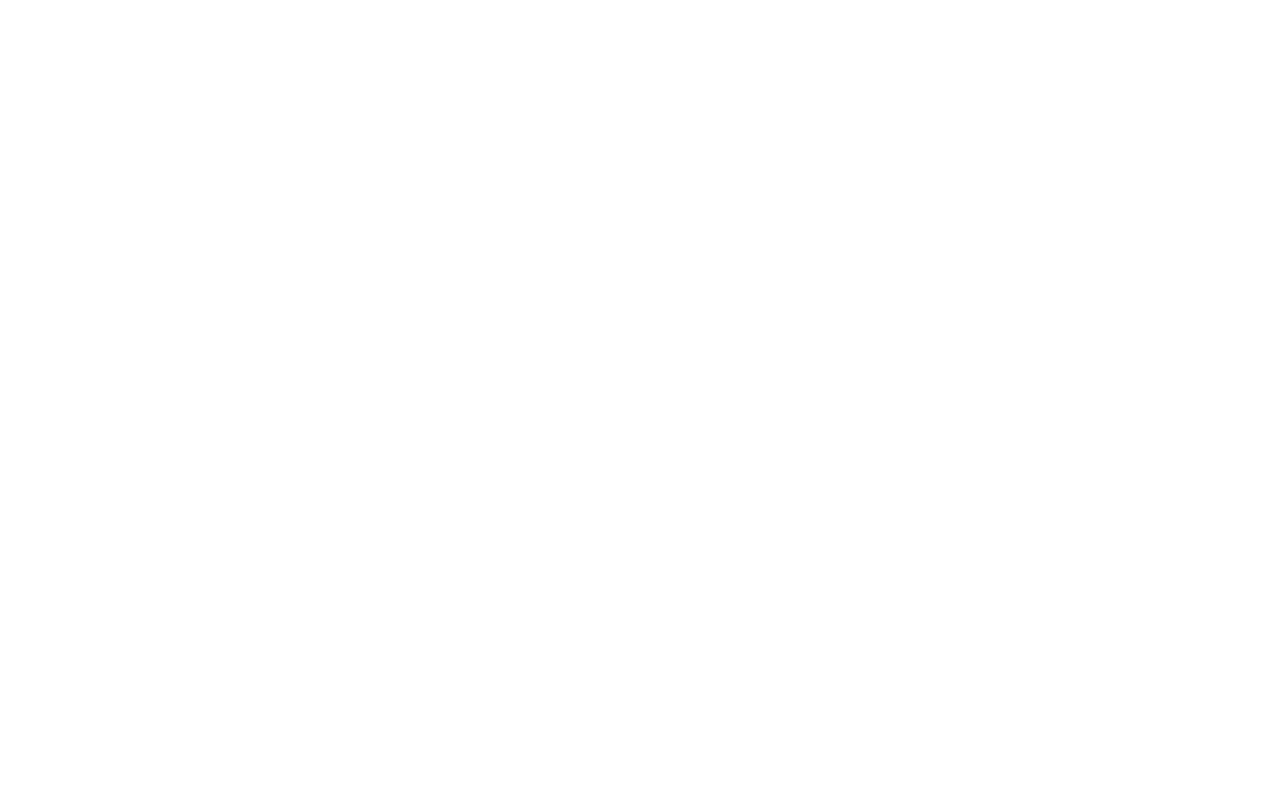
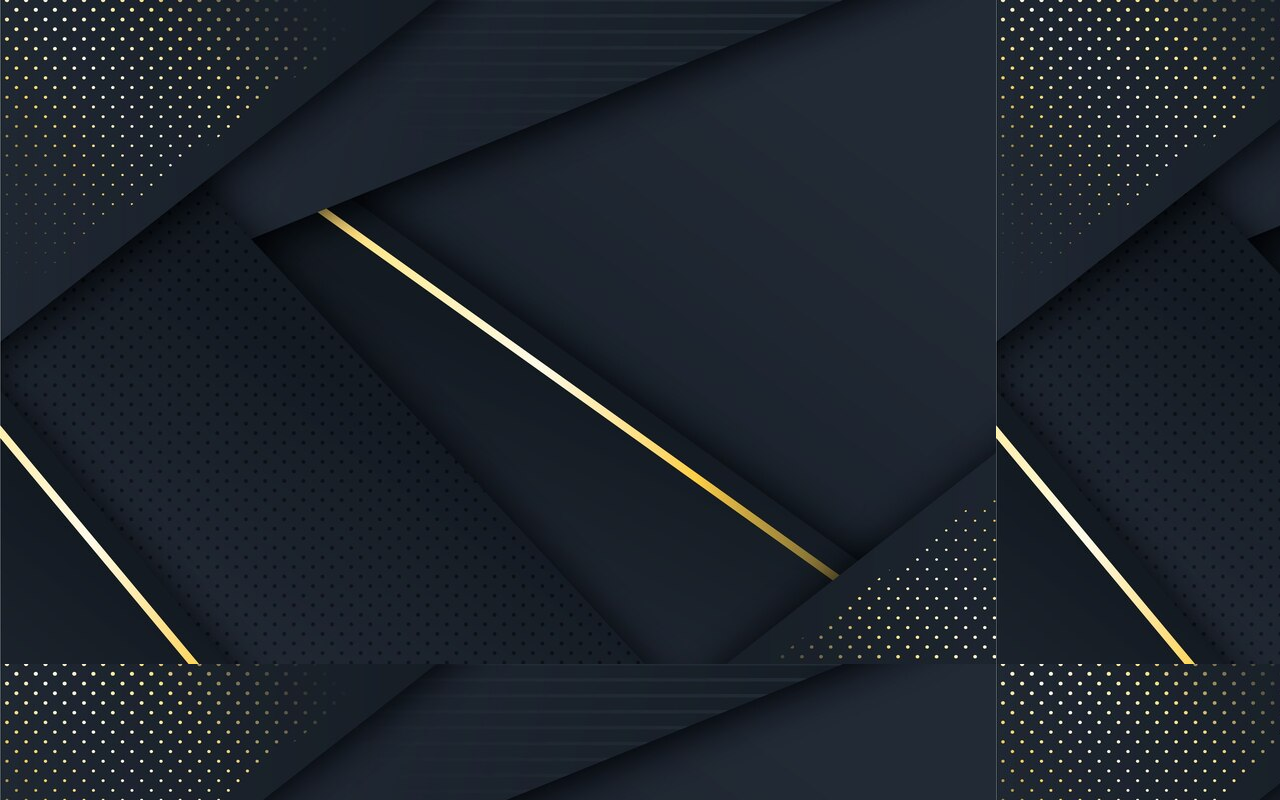
Before and after one commit to Justina177/expense-tracker-frontend, a React (Create React App) app: page / in a window 1280 px wide. Built offline with nearby package versions, Linux system fonts and the light colour scheme.

Commit message:
Added global style and baground image

```diff
--- a/public/index.html
+++ b/public/index.html
@@ -15,15 +15,9 @@
       user's mobile device or desktop. See https://developers.google.com/web/fundamentals/web-app-manifest/
     -->
     <link rel="manifest" href="%PUBLIC_URL%/manifest.json" />
-    <!--
-      Notice the use of %PUBLIC_URL% in the tags above.
-      It will be replaced with the URL of the `public` folder during the build.
-      Only files inside the `public` folder can be referenced from the HTML.
-
-      Unlike "/favicon.ico" or "favicon.ico", "%PUBLIC_URL%/favicon.ico" will
-      work correctly both with client-side routing and a non-root public URL.
-      Learn how to configure a non-root public URL by running `npm run build`.
-    -->
+    <link rel="preconnect" href="https://fonts.googleapis.com">
+<link rel="preconnect" href="https://fonts.gstatic.com" crossorigin>
+<link href="https://fonts.googleapis.com/css2?family=Nunito:wght@400;500;600;700;800&display=swap" rel="stylesheet">
     <title>React App</title>
   </head>
   <body>
--- a/src/App.js
+++ b/src/App.js
@@ -1,10 +1,20 @@
+import styled from "styled-components";
+import bg from './img/bg.jpeg'
 
 function App() {
   return (
-    <div className="App">
+    <AppStyled bg={bg} className="App">
 
-    </div>
+    </AppStyled>
   );
 }
 
+const AppStyled = styled.div`
+height: 100vh;
+background-image: url(${props => props.bg});
+position: relative;
+`
+
+
+
 export default App;
--- a/src/index.js
+++ b/src/index.js
@@ -1,10 +1,12 @@
 import React from 'react';
 import ReactDOM from 'react-dom/client';
 import App from './App';
+import { GlobalStyle } from './styles/GlobalStyles';
 
 const root = ReactDOM.createRoot(document.getElementById('root'));
 root.render(
   <React.StrictMode>
+    <GlobalStyle />
     <App />
   </React.StrictMode>
 );
--- a/src/styles/GlobalStyles.js
+++ b/src/styles/GlobalStyles.js
@@ -7,4 +7,27 @@
     padding: 0;
     box-sizing: border-box;
     list-style: none;
-}`
+}
+:root{
+        --primary-color: #222260;
+        --primary-color2: 'color: rgba(34, 34, 96, .6)';
+        --primary-color3: 'color: rgba(34, 34, 96, .4)';
+        --color-green: #42AD00;
+        --color-grey: #aaa;
+        --color-accent: #F56692;
+        --color-delete: #FF0000;
+    }
+
+    body{
+        font-family: 'Nunito', sans-serif;
+        font-size: clamp(1rem, 1.5vw, 1.2rem);
+        overflow: hidden;
+        color: rgba(34, 34, 96, .6);
+    }
+
+    h1, h2, h3, h4, h5, h6{
+        color: var(--primary-color);
+    }
+
+
+    }`
```
Also changed, not shown: src/img/bg.jpeg (added).
